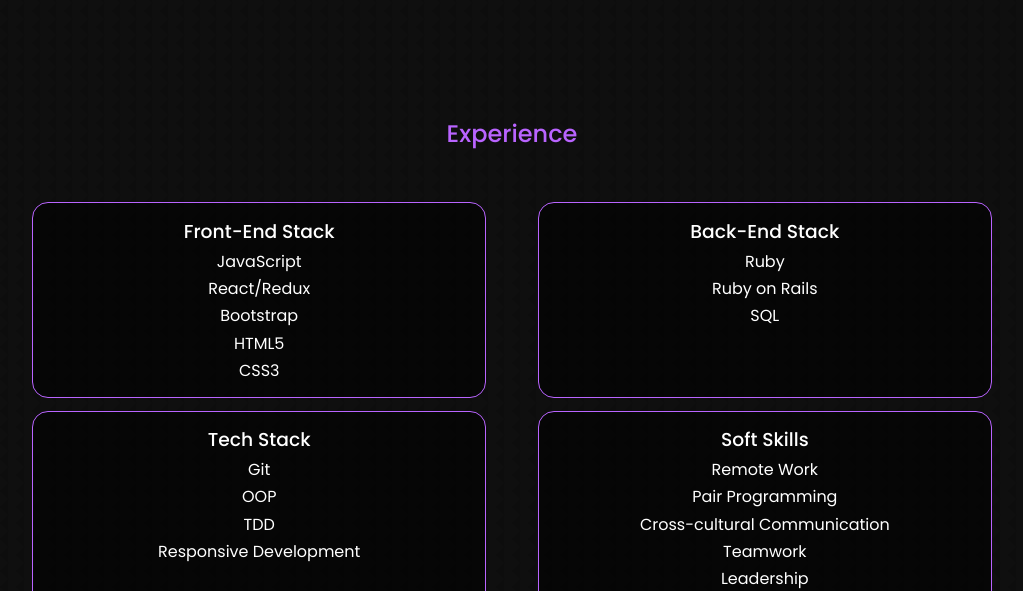
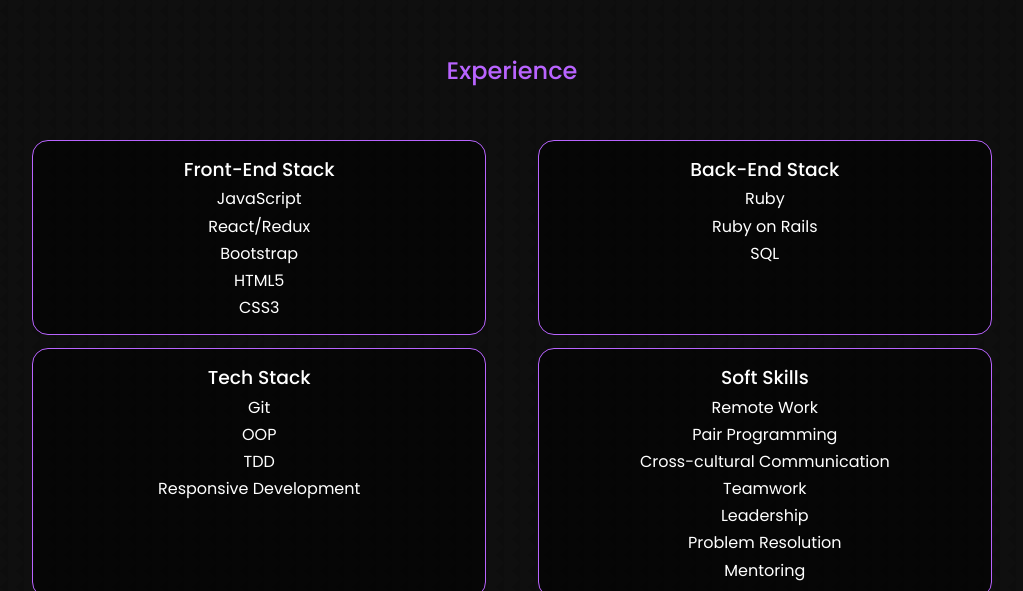
Before and after one commit to lucas-crodrigues/portfolio2, a React (Create React App) app: page / in a window 1280 px wide. Shown: the part 1869-2460 px from the top of the page, without its empty margins (128-1151 px from the left). Built offline with nearby package versions, Linux system fonts and the light colour scheme.

Commit message:
Update experience.css

```diff
--- a/src/components/experience/experience.css
+++ b/src/components/experience/experience.css
@@ -1,3 +1,7 @@
+#experience {
+  justify-content: flex-start;
+}
+
 .experience-container {
   gap: 0.8rem;
   justify-content: space-between;
```
